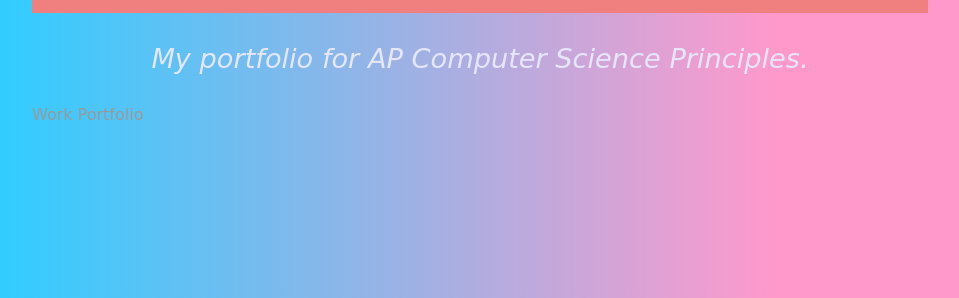
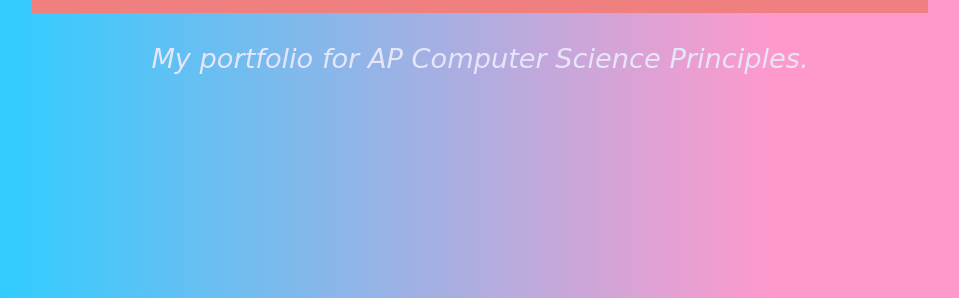
Before and after one commit to CNakano7/CNakano7.github.io, a Jekyll site: the page Work Portfolio/index.html, which Jekyll copies as it is, in a window 1280 px wide. Shown: the part 215-513 px from the top of the page, without its empty margins (160-1119 px from the left). Built offline with Jekyll 4.4.1, drawn with Linux system fonts in a browser that asks for light colours.

Commit message:
Update index.html

```diff
--- a/Work Portfolio/index.html
+++ b/Work Portfolio/index.html
@@ -22,6 +22,5 @@
 </ul>
 </nav>
 	<p style="color: lavender; text-align:center; font-size:170%"><i>My portfolio for AP Computer Science Principles.</i></p>
-		<a href="/PDF/index.html">Work Portfolio</a></li>
 </body>
 </html>
```
